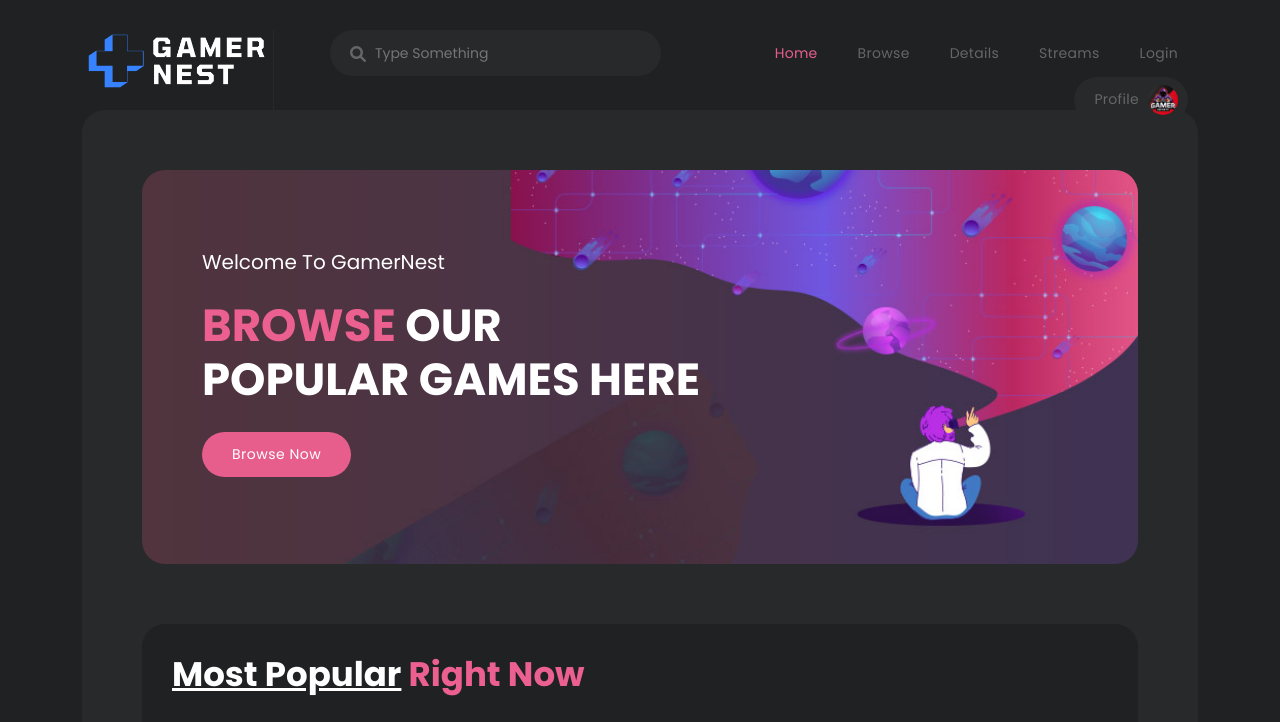
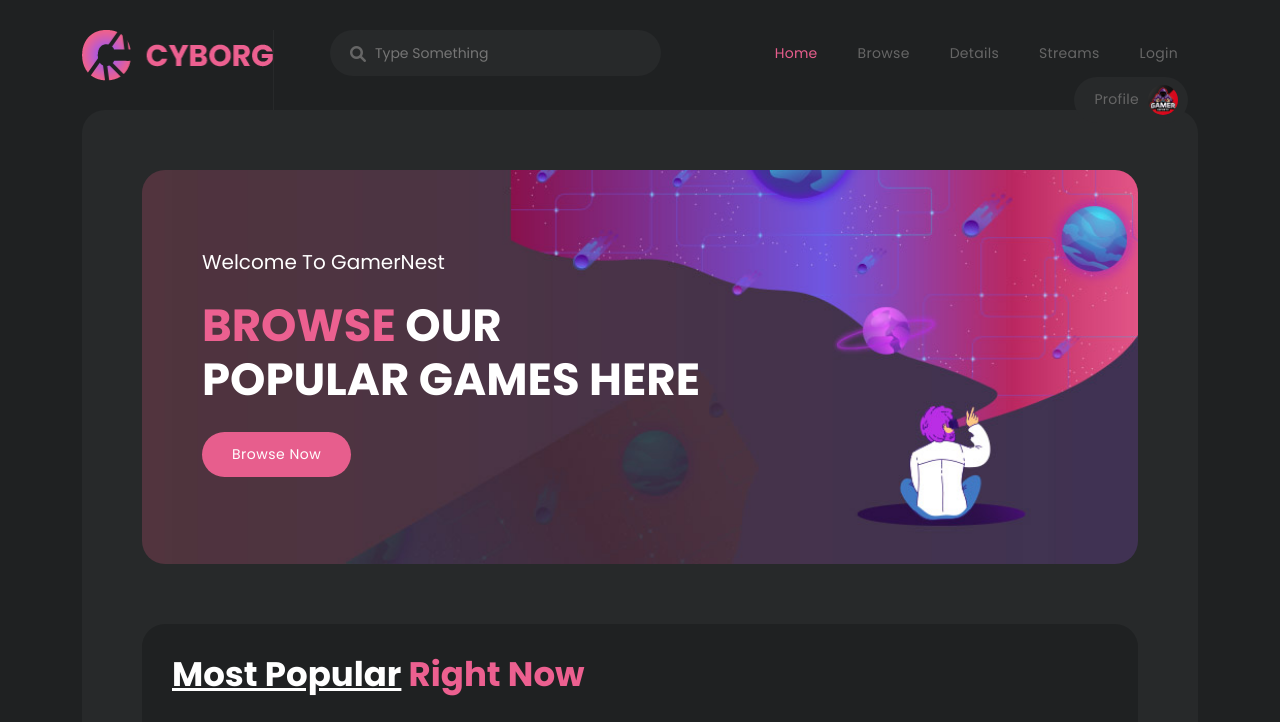
Before and after one commit to ornobaadi/gamernest, a plain HTML site: page index.html in a window 1280 px wide. Shown: the top 722 px of the page. Drawn offline with nearby package versions, Linux system fonts and the light colour scheme.

Commit message:
3rd commite

```diff
--- a/index.html
+++ b/index.html
@@ -22,7 +22,7 @@
     <link rel="stylesheet"href="https://unpkg.com/swiper@7/swiper-bundle.min.css"/>
 <!--
 
-TemplateMo 579 Cyborg Gaming
+
 
 https://templatemo.com/tm-579-cyborg-gaming
 
@@ -42,7 +42,7 @@ https://templatemo.com/tm-579-cyborg-gaming
       </div>
     </div>
   </div>
-  <!-- ***** Preloader End ***** -->
+
 
   <!-- ***** Header Area Start ***** -->
   <header class="header-area header-sticky">
@@ -52,7 +52,7 @@ https://templatemo.com/tm-579-cyborg-gaming
                 <nav class="main-nav">
                     <!-- ***** Logo Start ***** -->
                     <a href="index.html" class="logo">
-                        <img src="assets/images/logo-bg (2).png" alt="">
+                        <img src="assets/images/logo.png" alt="">
                     </a>
                     <!-- ***** Logo End ***** -->
                     <!-- ***** Search End ***** -->
```
